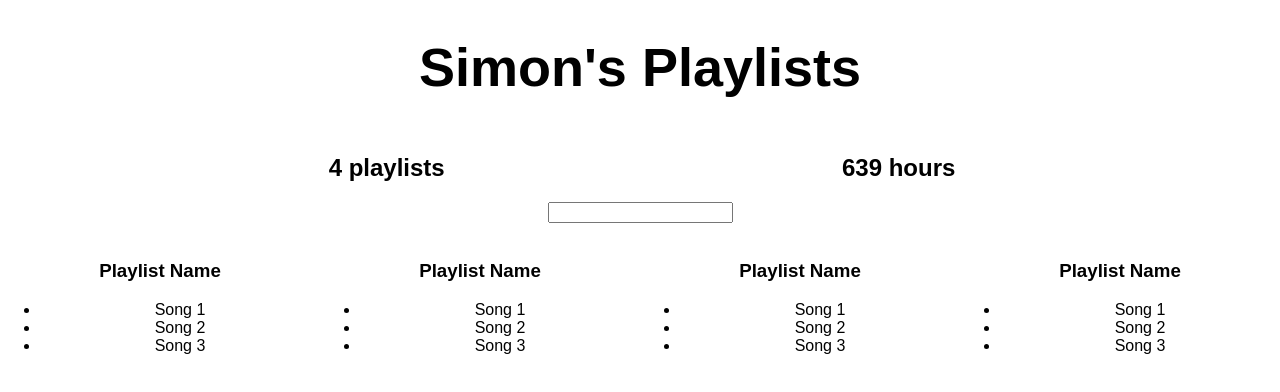
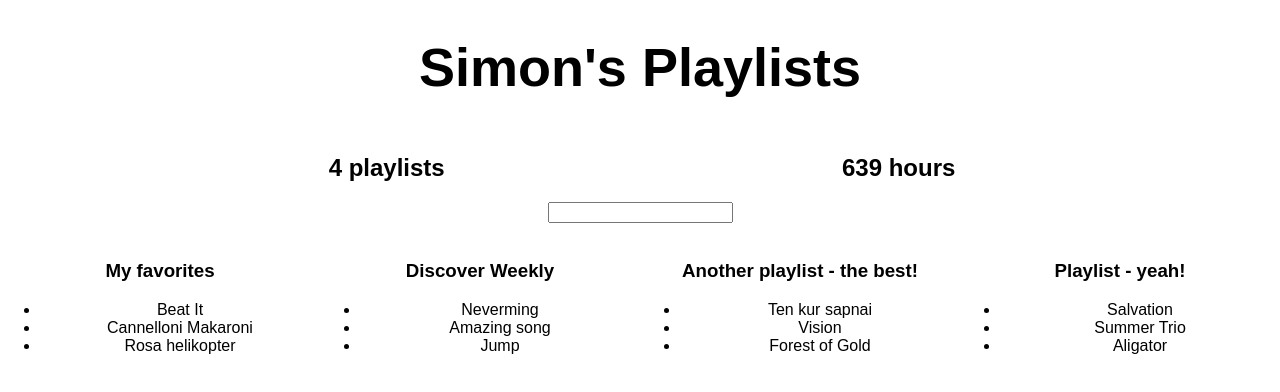
Before and after one commit to schiberis/better-playlists, a React (Create React App) app: page / in a window 1280 px wide. Shown: the top 392 px of the page. Built offline with nearby package versions, Linux system fonts and the light colour scheme.

Commit message:
New Comit

```diff
--- a/src/App.js
+++ b/src/App.js
@@ -21,25 +21,25 @@ let fakeServerData = {
       {
         name:'Discover Weekly',
         songs: [
-          {name: 'Beat It', duration: 1345},
-          {name: 'Cannelloni Makaroni', duration: 1236},
-          {name: 'Rosa helikopter', duration: 7000}
+          {name: 'Neverming', duration: 1345},
+          {name: 'Amazing song', duration: 1236},
+          {name: 'Jump', duration: 7000}
         ]
       },
       {
         name:'Another playlist - the best!',
         songs: [
-          {name: 'Beat It', duration: 1345},
-          {name: 'Cannelloni Makaroni', duration: 1236},
-          {name: 'Rosa helikopter', duration: 7000}
+          {name: 'Ten kur sapnai', duration: 1345},
+          {name: 'Vision', duration: 1236},
+          {name: 'Forest of Gold', duration: 7000}
         ]
       },
       {
         name:'Playlist - yeah!',
         songs: [
-          {name: 'Beat It', duration: 1345},
-          {name: 'Cannelloni Makaroni', duration: 1236},
-          {name: 'Rosa helikopter', duration: 7000}
+          {name: 'Salvation', duration: 1345},
+          {name: 'Summer Trio', duration: 1236},
+          {name: 'Aligator', duration: 7000}
         ]
       },
     ]
@@ -85,11 +85,16 @@ class Filter extends Component {
 
 class Playlist extends Component {
   render() {
+    let playlist = this.props.playlist
     return (
       <div style={{...defaultStyle, width: '25%', display: 'inline-block'}}>
         <img/>
-        <h3>Playlist Name</h3>
-        <ul><li>Song 1</li><li>Song 2</li><li>Song 3</li></ul>
+        <h3>{playlist.name}</h3>
+        <ul>
+          {this.props.playlist.songs.map(song =>
+          <li>{song.name}</li>
+          )}
+        </ul>
       </div>
     );
   }
@@ -116,10 +121,10 @@ class App extends Component {
           <PlaylistCounter playlists={this.state.serverData.user.playlists}/>
           <HoursCounter playlists={this.state.serverData.user.playlists}/>
           <Filter/>
-          <Playlist/>
-          <Playlist/>
-          <Playlist/>
-          <Playlist/>
+          {this.state.serverData.user.playlists.map(playlist =>
+          <Playlist playlist={playlist}/>
+          )}
+
         </div> : <h1 style={defaultStyle}>'Loading...</h1>
         }
         </div>
```
